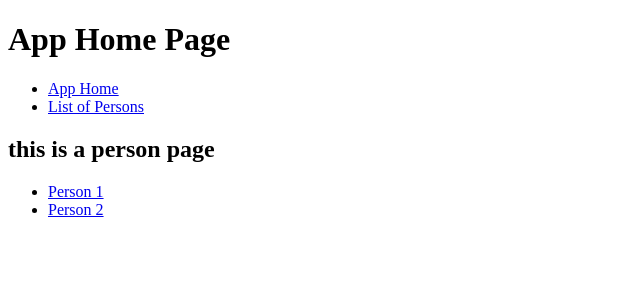
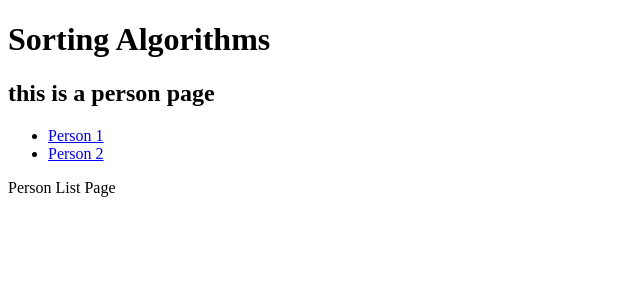
Before and after one commit to dixitk13/simple-react-router, a React (Create React App) app: page /person in a window 1280 px wide. Shown: the top 300 px of the page, without its empty margins (0-640 px from the left). Built offline with nearby package versions, Linux system fonts and the light colour scheme.

Commit message:
adding a server js and node-sass

```diff
--- a/src/App.js
+++ b/src/App.js
@@ -1,26 +1,20 @@
 import React, { Component, Fragment } from "react";
-import { Route, Link, Switch } from "react-router-dom";
+import { Route, Switch } from "react-router-dom";
 
-import Home from "./Home";
-
-import PersonComponent from "./Person";
+import Home from "./components/Home";
+import Error from "./components/Error";
+import Person from "./components/Person";
 
 class App extends Component {
   render() {
     return (
       <Fragment>
-        <h1>App Home Page</h1>
-        <ul>
-          <li>
-            <Link to="/home">App Home</Link>
-          </li>
-          <li>
-            <Link to="/person">List of Persons</Link>
-          </li>
-        </ul>
+        <h1>Sorting Algorithms</h1>
         <Switch>
           <Route exact path="/home" component={Home} />
-          <Route path="/person" component={PersonComponent} />
+          <Route path="/person" component={Person} />
+          <Route exact path="/" component={Home} />
+          <Route path="*" component={Error} />
         </Switch>
       </Fragment>
     );
--- /dev/null
+++ b/src/components/Error/ErrorView.js
@@ -0,0 +1,12 @@
+import React from "react";
+
+const ErrorView = ({}) => {
+  return (
+    <div className="error-view-container">
+      <div className="header">404</div>
+      <div className="subtext">end of life </div>
+    </div>
+  );
+};
+
+export default ErrorView;
--- /dev/null
+++ b/src/components/Error/index.js
@@ -0,0 +1,9 @@
+import React, { Component } from "react";
+import ErrorView from "./ErrorView";
+class Error extends Component {
+  render() {
+    return <ErrorView />;
+  }
+}
+
+export default Error;
--- /dev/null
+++ b/src/components/Person/PersonDetail/person-details.styles.scss
@@ -0,0 +1,3 @@
+.person-detail-container {
+  // noop
+}
--- a/src/Person/index.js
+++ b/src/components/Person/index.js
@@ -15,10 +15,10 @@ const PersonComponent = () => (
         <Link to="/person/2">Person 2</Link>
       </li>
     </ul>
-    {/*<Switch>*/}
-    {/*<Route path="/person/:id" component={PersonDetail} />*/}
-    {/*<Route exact path="/person" component={PersonList} />*/}
-    {/*</Switch>*/}
+    <Switch>
+    <Route path="/person/:id" component={PersonDetail} />
+    <Route exact path="/person" component={PersonList} />
+    </Switch>
   </Fragment>
 );
 
```
Also changed, not shown: package.json (+9 -2 lines), src/server.js (added, +34 -0 lines), src/components/Home/index.js (renamed from src/Home/index.js), src/components/Person/PersonDetail/PersonDetail.js (renamed from src/Person/PersonDetail/PersonDetail.js), src/components/Person/PersonDetail/person-details.styles.css (added), src/components/Person/PersonList/PersonList.js (renamed from src/Person/PersonList/PersonList.js), 1 other file (tests, documents, lock files or other folders).
